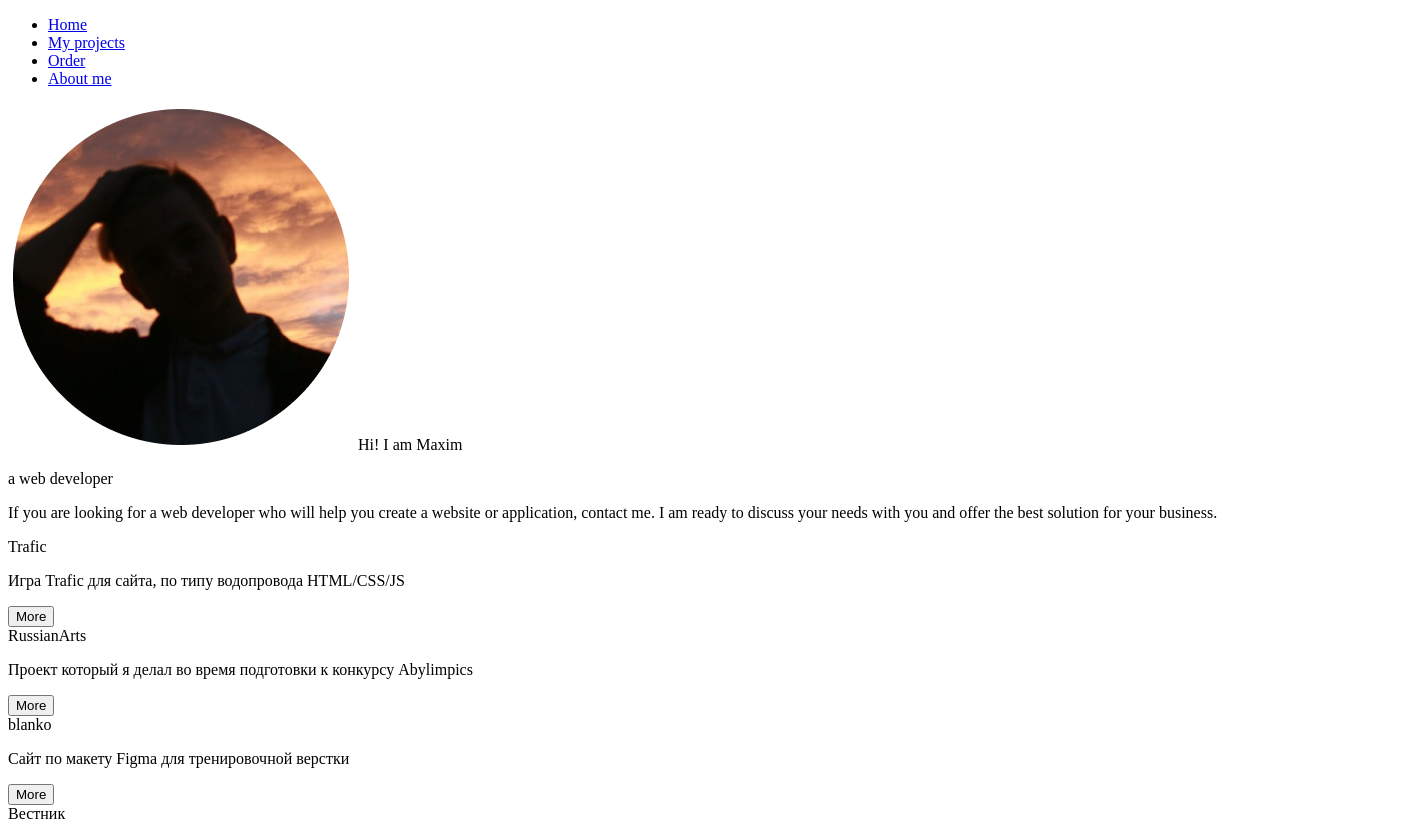
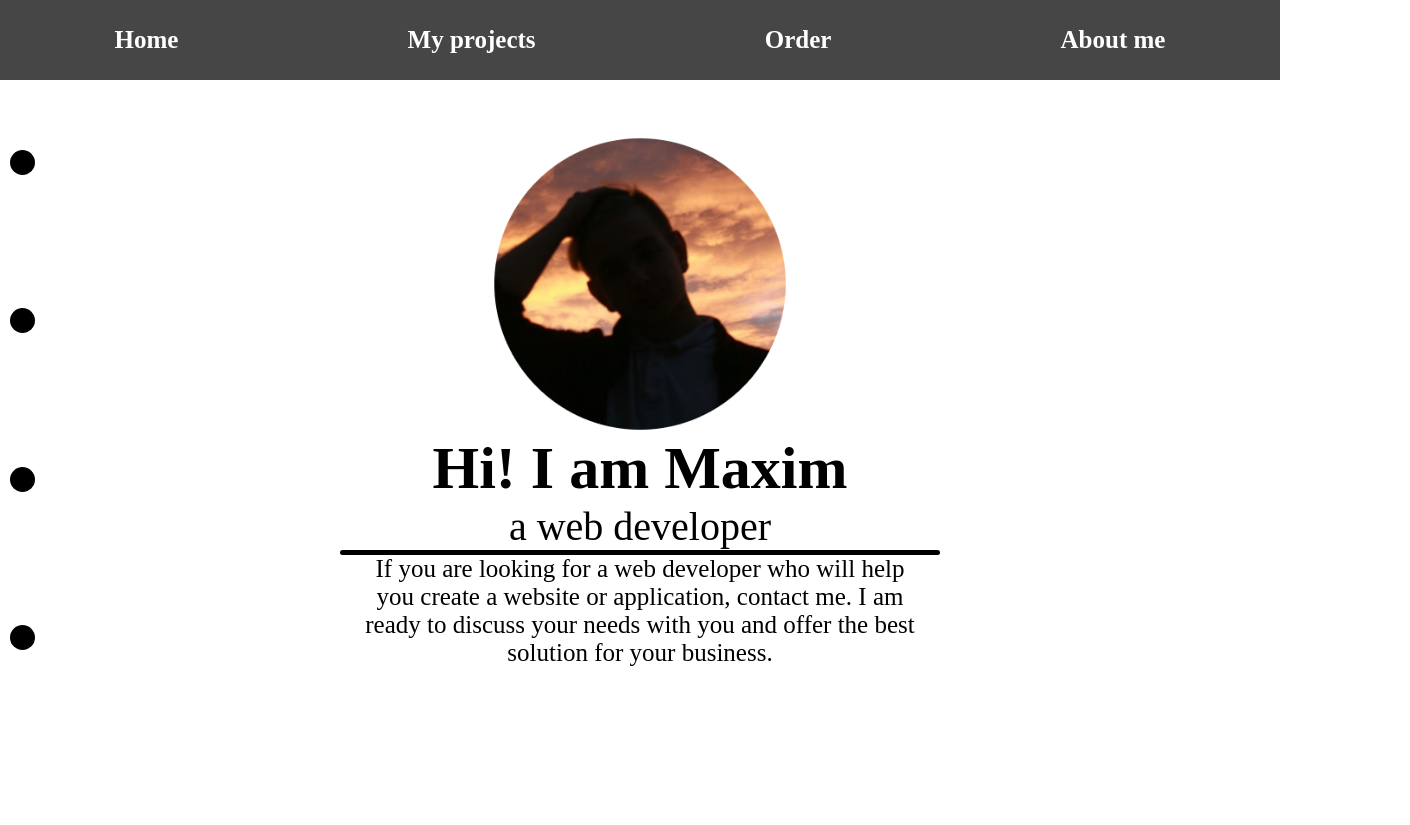
Before and after one commit to MaxVoicesDeveloper/MaxVoicesDeveloper, a plain HTML site: page index.html in a window 1280 px wide. Shown: the top 825 px of the page, 1410 px wide, since content can reach past the window. Drawn offline with Linux system fonts and the light colour scheme.

Commit message:
Prod
Create two window, create checker. Update

```diff
--- a/css/main.css
+++ b/css/main.css
@@ -0,0 +1,188 @@
+*{
+    margin: 0;
+    padding: 0;
+}
+
+html,body{
+    width: 100%;
+    height: 100%;
+    margin: 0;
+    padding: 0;
+}
+
+body{
+    width: 100%;
+    height: 100%;
+}
+
+.container{
+    width: 100%;
+    height: 100%;
+}
+
+.header{
+    width: 100%;
+    background-color: #464646;
+    height: 80px;
+    display: flex;
+    justify-content: center;
+    align-items: center;
+    position: absolute;
+}
+
+.menu{
+    display: flex;
+    justify-content: center;
+    align-items: center;
+    width: 100%;
+}
+
+.menu ul{
+    width: 100%;
+    display: flex;
+    justify-content: space-around;
+    align-items: center;
+}
+
+.menu ul li{
+    list-style-type: none;
+}
+
+.menu ul li a{
+    text-decoration: none;
+    font-size: 25px;
+    color: white;
+    font-weight: bolder;
+}
+
+.checker-main{
+    position: fixed;
+    height: 100%;
+    display: flex;
+    align-items: center;
+    margin-left: 10px;
+}
+
+.checker{
+    position: relative;
+    display: flex;
+    flex-direction: column;
+    justify-content: space-between;
+    height: 500px;
+}
+
+.radio{
+    background-color: black;
+    width: 25px;
+    height: 25px;
+    border-radius: 100%;
+}
+
+.radio:hover{
+    cursor: pointer;
+}
+
+.main{
+    display: flex;
+    justify-content: center;
+    align-items: center;
+}
+
+.main__info{
+    display: flex;
+    flex-direction: column;
+    align-items: center;
+    color: black;
+}
+
+.main__info img{
+    width: 300px;
+    height: 300px;
+    object-fit: cover;
+    border-radius: 100%;
+}
+
+.main__info > span{
+    font-size: 60px;
+    font-weight: bolder;
+    display: flex;
+    flex-direction: column;
+    align-items: center;
+}
+
+.main__info span p{
+    font-size: 40px;
+    font-weight: lighter;
+}
+
+.main__info > p{
+    width: 550px;
+    font-size: 25px;
+    text-align: center;
+}
+
+.mainhr{
+    width: 600px;
+    height: 5px;
+    background: black;
+    border-radius: 100px;
+}
+
+
+.projects{
+    display: flex;
+    justify-content: center;
+    align-items: center;
+}
+
+.projectsblock{
+    display: grid;
+    grid-template-columns: 1fr 1fr;
+    grid-template-rows: 1fr 1fr;
+}
+
+.project{
+    display: flex;
+    flex-direction: column;
+    align-items: center;
+    justify-content: space-around;
+    margin: 35px;
+    width: 700px;
+    height: 300px;
+    background-repeat: no-repeat;
+    background-size: 100%;
+    border-radius: 20px;
+}
+
+.project span{
+    font-size: 60px;
+}
+
+.project p{
+    width: 70%;
+    text-align: center;
+    font-size: 40px;
+}
+
+.trafic{
+    background-image: url("../img/backobj/Trafic.jpg");
+}
+
+.russianarts{
+    background-image: url("../img/backobj/RussianArts.jpg");
+}
+
+.blanko{
+    background-image: url("../img/backobj/blanko.jpg");
+}
+
+.vestnik{
+    background-image: url("../img/backobj/Vestnik.jpg");
+}
+
+.hrprodhr{
+    width: 80%;
+    background: black;
+    height: 5px;
+    border-radius: 100px;
+}
--- a/index.html
+++ b/index.html
@@ -17,10 +17,19 @@
             </ul>
         </div>
     </div>
+<div class="checker-main">
+    <div class="checker">
+        <div class="radio"></div>
+        <div class="radio"></div>
+        <div class="radio"></div>
+        <div class="radio"></div>
+    </div>
+</div>
     <div class="container main">
-        <img src="img/MaxVoices.png" alt="Check internet connection">
+        <div class="main__info">
+            <img src="img/MaxVoices.png" alt="Check internet connection">
         <span>Hi! I am Maxim <p>a web developer</p></span>
-        <div class="hr"></div>
+        <div class="hr mainhr"></div>
         <p>
         If you are looking for a web developer who will help
          you create a website or
@@ -28,44 +37,49 @@
         to discuss your needs with you and offer the best solution
          for your business.
         </p>
+        </div>
     </div>
     <div class="container projects">
         <div class="projectsblock">
 
-            <div class="project">
+            <div class="project trafic">
                 <span>Trafic</span>
-                <div class="hr"></div>
+                <div class="hrprodhr"></div>
                 <p>
                     Игра Trafic для сайта, по типу водопровода
                         HTML/CSS/JS
                 </p>
                 <button>More</button>
         </div>
-        <div class="project">
+        <div class="project russianarts">
             <span>RussianArts</span>
-            <div class="hr"></div>
+            <div class="hrprodhr"></div>
             <p>
                 Проект который я делал во время подготовки к конкурсу Abylimpics
             </p>
             <button>More</button>
     </div>
-    <div class="project">
+    <div class="project blanko">
         <span>blanko</span>
-        <div class="hr"></div>
+        <div class="hrprodhr"></div>
         <p>
             Сайт по макету Figma для тренировочной верстки
         </p>
         <button>More</button>
     </div>
-    <div class="project">
+    <div class="project vestnik">
     <span>Вестник</span>
-    <div class="hr"></div>
+    <div class="hrprodhr"></div>
     <p>
         Сайт сделанный на национальном конкурсе Abylimpics
     </p>
     <button>More</button>
         </div>
         </div>
+        </div>
+
+
+
 
         <div class="container orders">
             <div class="order">
@@ -78,6 +92,11 @@
                 <button>Order</button>
             </div>
         </div>
+
+
+
+
+
         <div class="container abouts">
             <div class="about">
                 <div class="aboutme">
```
Also changed, not shown: img/backobj/RussianArts.jpg (added), img/backobj/Trafic.jpg (added), img/backobj/Vestnik.jpg (added), img/backobj/blanko.jpg (added).
